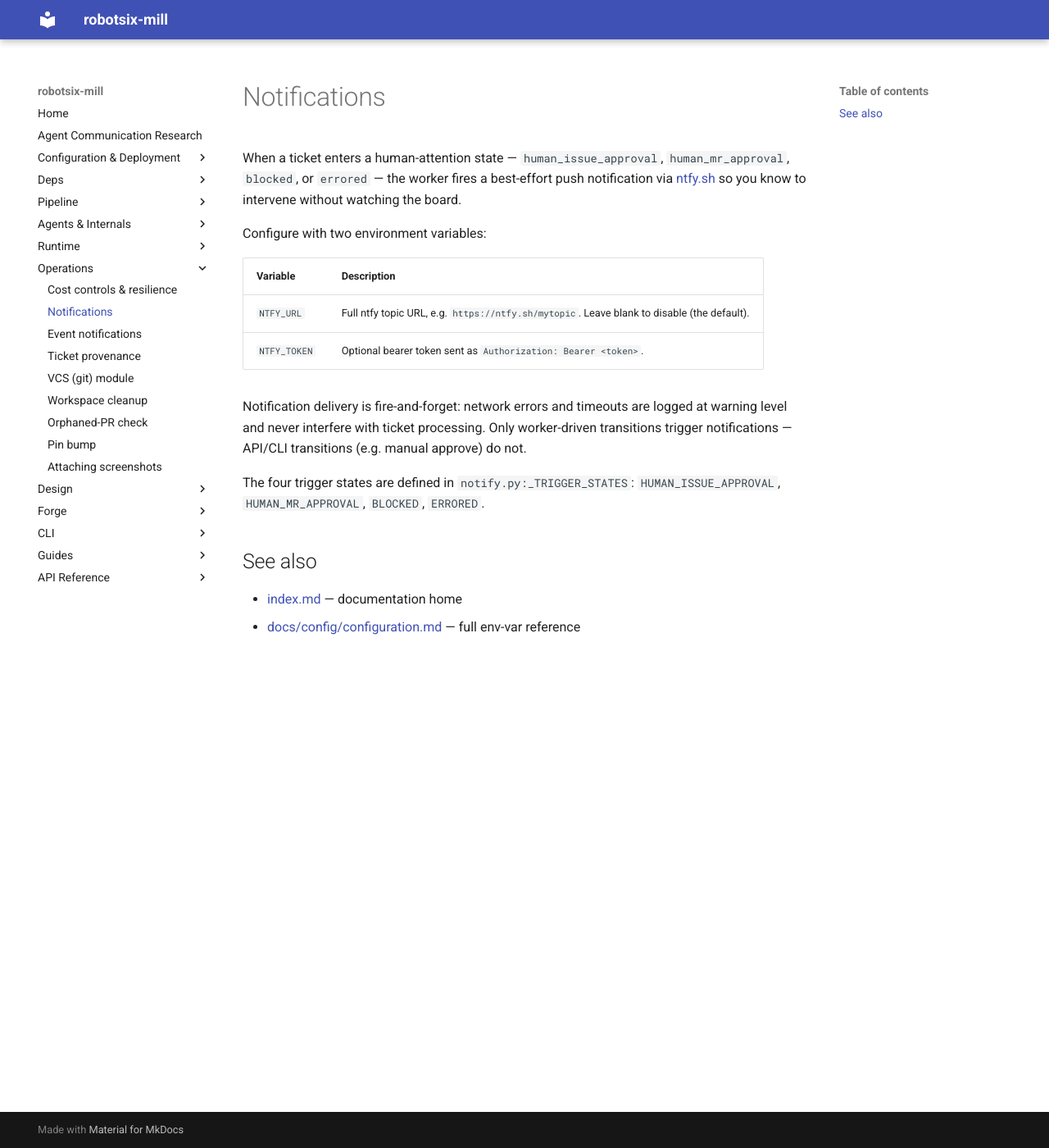
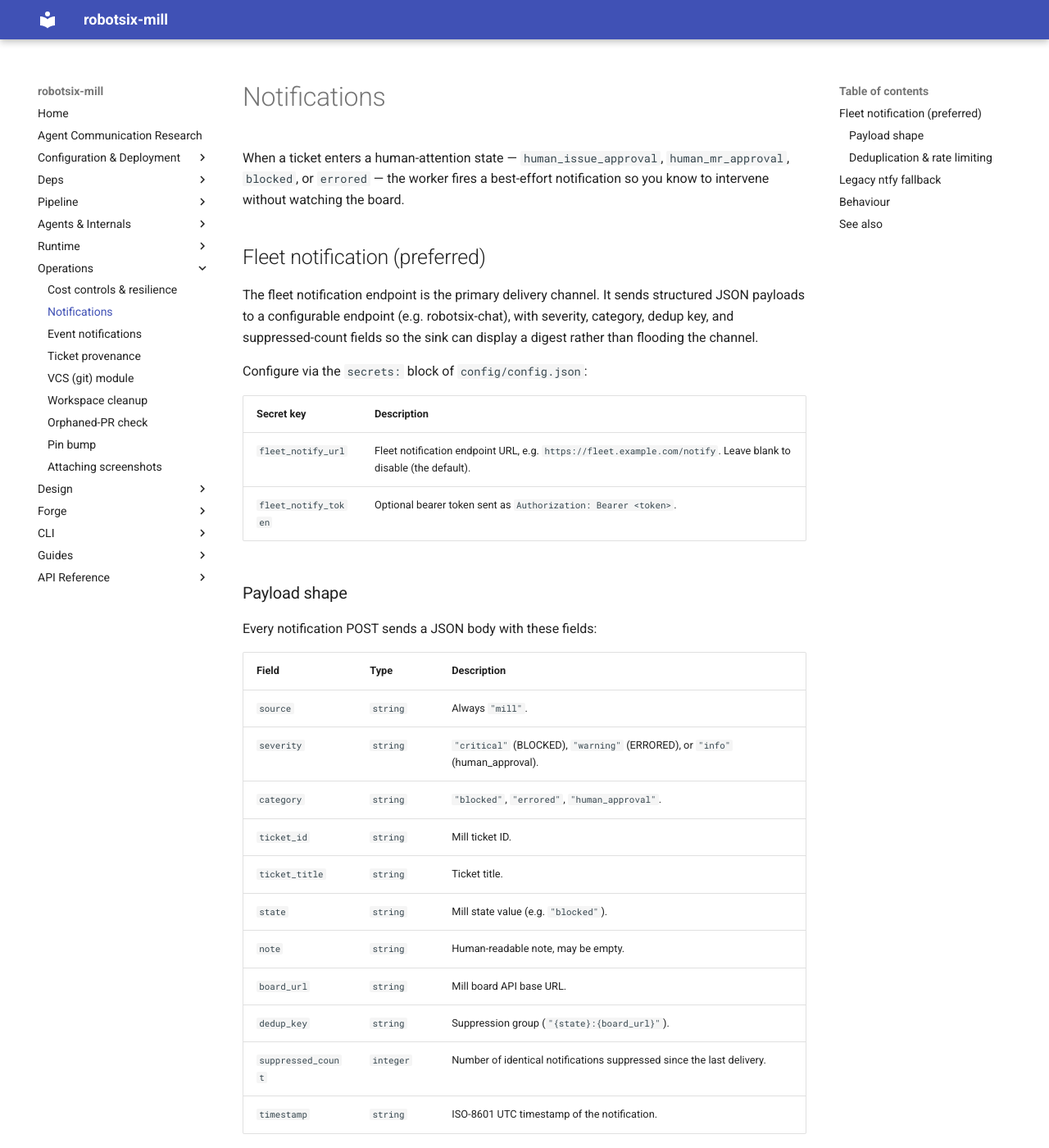
Before and after one commit to damien-robotsix/robotsix-mill, an MkDocs documentation site: the page built from docs/notify/notifications.md, in a window 1280 px wide and 1400 px high. Shown: the whole window at 82% size. Built offline with MkDocs 1.6.1 and Material for MkDocs 9.7.7, drawn with Linux system fonts in a browser that asks for light colours; some of the changed text lies outside the part shown.

Commit message:
mill(docs): Fleet-wide notification service with a robotsix-chat sink — mill's BLOCKED alerts have never fired (20260809T115025Z-fleet-wide-notification-service-with-a-r-444f)

```diff
--- a/docs/notify/notifications.md
+++ b/docs/notify/notifications.md
@@ -1,16 +1,63 @@
 # Notifications
 
 When a ticket enters a human-attention state — `human_issue_approval`,
-`human_mr_approval`, `blocked`, or `errored` — the worker fires a best-effort
-push notification via [ntfy.sh](https://ntfy.sh) so you know to
-intervene without watching the board.
+`human_mr_approval`, `blocked`, or `errored` — the worker fires a
+best-effort notification so you know to intervene without watching the
+board.
 
-Configure with two environment variables:
+## Fleet notification (preferred)
 
-| Variable | Description |
+The fleet notification endpoint is the primary delivery channel. It sends
+structured JSON payloads to a configurable endpoint (e.g. robotsix-chat),
+with severity, category, dedup key, and suppressed-count fields so the
+sink can display a digest rather than flooding the channel.
+
+Configure via the `secrets:` block of `config/config.json`:
+
+| Secret key | Description |
+|---|---|
+| `fleet_notify_url` | Fleet notification endpoint URL, e.g. `https://fleet.example.com/notify`. Leave blank to disable (the default). |
+| `fleet_notify_token` | Optional bearer token sent as `Authorization: Bearer <token>`. |
+
+### Payload shape
+
+Every notification POST sends a JSON body with these fields:
+
+| Field | Type | Description |
+|---|---|---|
+| `source` | `string` | Always `"mill"`. |
+| `severity` | `string` | `"critical"` (BLOCKED), `"warning"` (ERRORED), or `"info"` (human_approval). |
+| `category` | `string` | `"blocked"`, `"errored"`, `"human_approval"`. |
+| `ticket_id` | `string` | Mill ticket ID. |
+| `ticket_title` | `string` | Ticket title. |
+| `state` | `string` | Mill state value (e.g. `"blocked"`). |
+| `note` | `string` | Human-readable note, may be empty. |
+| `board_url` | `string` | Mill board API base URL. |
+| `dedup_key` | `string` | Suppression group (`"{state}:{board_url}"`). |
+| `suppressed_count` | `integer` | Number of identical notifications suppressed since the last delivery. |
+| `timestamp` | `string` | ISO-8601 UTC timestamp of the notification. |
+
+### Deduplication & rate limiting
+
+When the same `(state, board_url)` fires multiple times within a 60-second
+window, only the first notification is sent immediately. Subsequent
+identical notifications are counted in `suppressed_count`, and the next
+delivery after the cooldown includes the total suppressed count. This
+prevents a sweep of 41 blocked tickets from becoming 41 pushes — the
+sink receives one notification with `suppressed_count: 40`.
+
+## Legacy ntfy fallback
+
+If `fleet_notify_url` is unset but `ntfy_url` is configured, mill falls
+back to plain-text [ntfy.sh](https://ntfy.sh) notifications.  This
+path is maintained for existing deployments that have not yet migrated.
+
+| Env var | Description |
 |---|---|
 | `NTFY_URL` | Full ntfy topic URL, e.g. `https://ntfy.sh/mytopic`. Leave blank to disable (the default). |
 | `NTFY_TOKEN` | Optional bearer token sent as `Authorization: Bearer <token>`. |
+
+## Behaviour
 
 Notification delivery is fire-and-forget: network errors and timeouts are
 logged at warning level and never interfere with ticket processing. Only
@@ -22,5 +69,5 @@ The four trigger states are defined in `notify.py:_TRIGGER_STATES`:
 
 ## See also
 
-- [index.md](index.md) — documentation home
-- [docs/config/configuration.md](../config/configuration.md) — full env-var reference
+- [docs/config/configuration.md](../config/configuration.md) — full config reference
+- [src/robotsix_mill/notify/fleet.py](../../src/robotsix_mill/notify/fleet.py) — fleet notifier implementation
```
